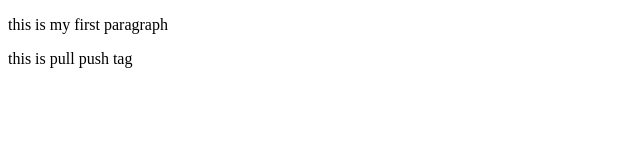
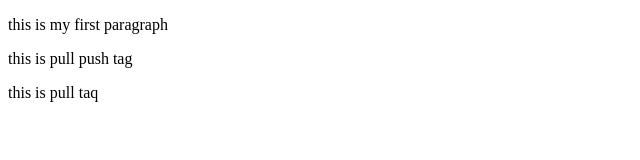
Before and after one commit to reaz889/4th, a plain HTML site: page index.html in a window 1280 px wide. Shown: the whole page, without its empty margins (0-640 px from the left). Drawn offline with Linux system fonts and the light colour scheme.

Commit message:
pull added

```diff
--- a/index.html
+++ b/index.html
@@ -8,5 +8,6 @@
 <body>
     <p>this is my first paragraph</p>
     <p>this is pull push tag</p>
+    <p>this is pull taq</p>
 </body>
 </html>
```
